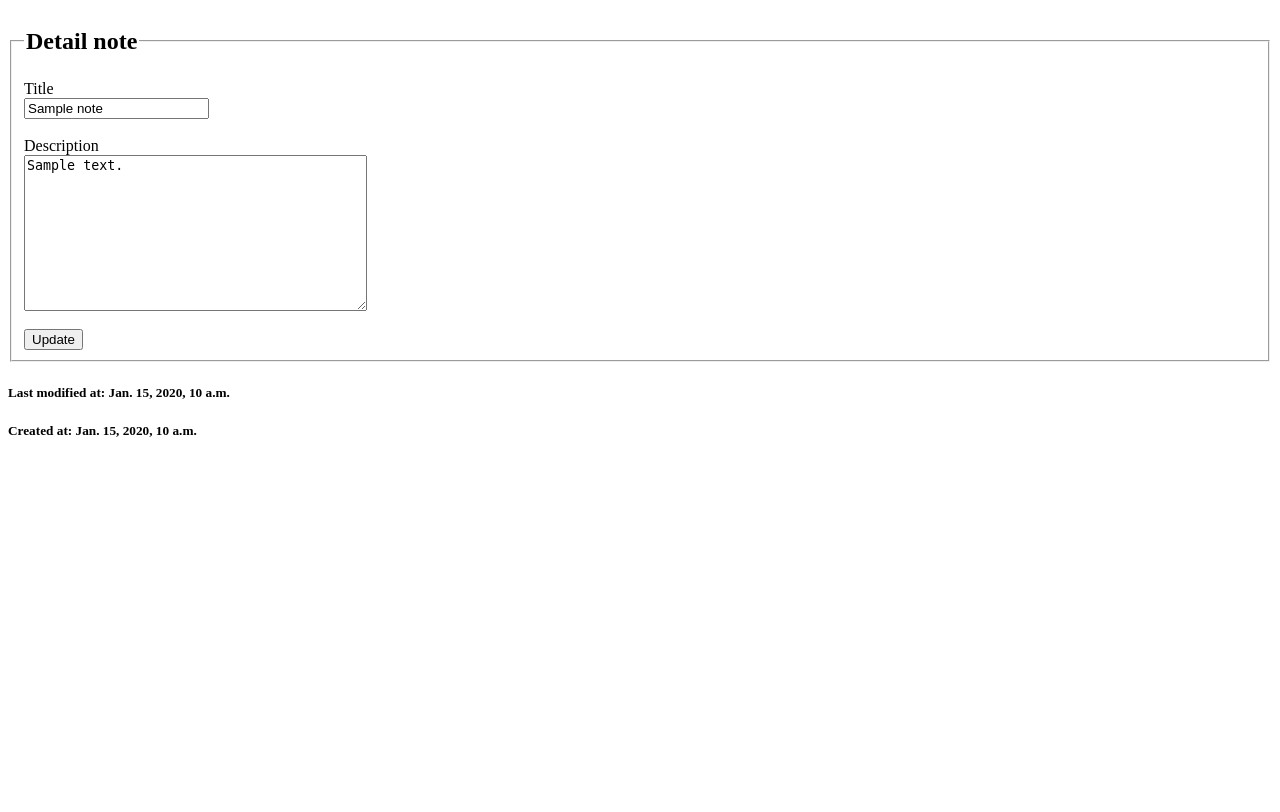
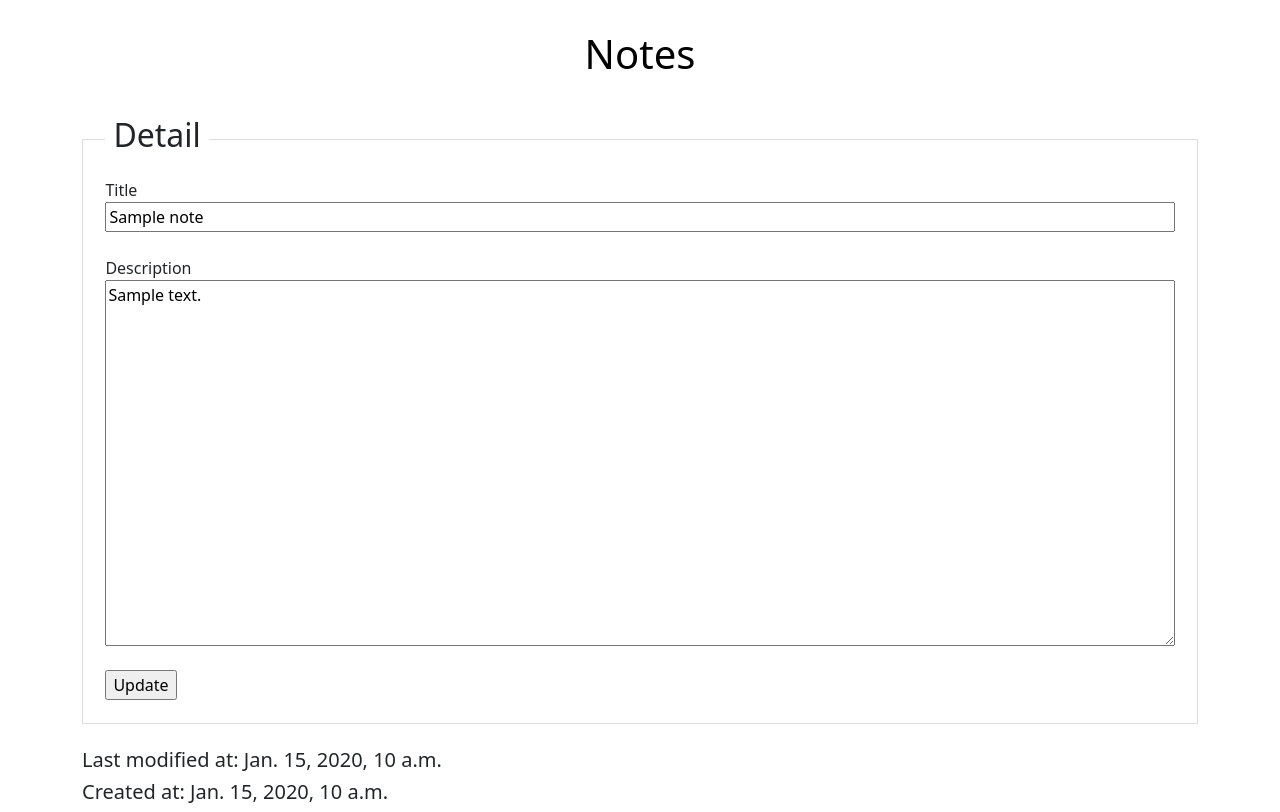
Before and after one commit to ronaldrpc/my-notes, a Django app: page /notes/1/ in a window 1280 px wide. Before the commit the page ends 437 px from the top, so only its background shows below. Run offline with Django 5.2, Linux system fonts and the light colour scheme; tables that the repository leaves empty hold one stand-in row (values such as "Sample post"); some libraries are stand-ins or nearby versions.

Commit message:
feat(Notes): add basic card layout and design in templates

```diff
--- a/notes/static/notes/style.css
+++ b/notes/static/notes/style.css
@@ -1,7 +1,42 @@
-h1 {
-    color: green;
+.custom-header {
+    margin: 30px;
 }
 
-body {
-    /* background: white url('images/background.jpg') no-repeat; */
+.custom-a-link {
+    text-decoration: none;
+    color: black;
 }
+
+.list-notes {
+    display: flex;
+    gap: 2rem;
+    flex-wrap: wrap;
+    /* border: 1px solid red; */
+}
+
+.list-notes > * {
+    flex-grow: 1;
+    flex-shrink: 1;
+    /* align-self: flex-start; */
+}
+
+.card-note-description {
+    white-space: pre-wrap;
+    display: -webkit-box;
+    -webkit-line-clamp: 4;
+    -webkit-box-orient: vertical;
+    overflow: hidden;
+}
+
+.custom-fieldset {
+    border: 1px groove #ddd;
+    padding: 0 1.4em 1.4em 1.4em;
+    margin: 0 0 1.5em 0;
+    -webkit-box-shadow:  0px 0px 0px 0px #000;
+            box-shadow:  0px 0px 0px 0px #000;
+}
+
+.custom-legend {
+    float: none;
+    width: auto;
+}
--- /dev/null
+++ b/notes/templates/notes/base.html
@@ -0,0 +1,12 @@
+{% load static %}
+<link rel="stylesheet" href="{% static 'notes/style.css' %}">
+<link rel="stylesheet" href="{% static 'css/bootstrap.min.css' %}">
+<div class="container">
+    <header class="custom-header">
+        <a class="custom-a-link" href="{% url 'notes:index' %}" style="text-align: center">
+            <h1>Notes</h1>
+        </a>
+    </header>
+    {% block 'content' %}
+    {% endblock %}
+</div>
--- a/notes/templates/notes/detail.html
+++ b/notes/templates/notes/detail.html
@@ -1,16 +1,19 @@
+{% extends 'notes/base.html' %}
+{% block 'content' %}
 <form action="{% url 'notes:note-update' note.id %}" method="post">
     {% csrf_token %}
-    <fieldset>
-        <legend><h2>Detail note</h2></legend>
+    <fieldset class="custom-fieldset">
+        <legend class="custom-legend p-2"><h2>Detail</h2></legend>
         {% if error_message %}
             <p><strong>{{ error_message }}</strong></p>
         {% endif %}
         <label for="title">Title</label><br>
-        <input type="text" name="title" id="title" value="{{ note.title }}"><br><br>
+        <input type="text" name="title" id="title" value="{{ note.title }}" class="w-100"><br><br>
         <label for="description">Description</label><br>
-        <textarea name="description" id="description" cols="40" rows="10">{{ note.description }}</textarea><br><br>
+        <textarea name="description" id="description" cols="100" rows="15" class="w-100">{{ note.description }}</textarea><br><br>
         <input type="submit" value="Update">
     </fieldset>
 </form>
 <h5>Last modified at: {{ note.last_modified_date }}</h5>
 <h5>Created at: {{ note.create_date }}</h5>
+{% endblock %}
```
Also changed, not shown: notes/templates/notes/create.html (+24 -9 lines), notes/templates/notes/index.html (+15 -9 lines).
